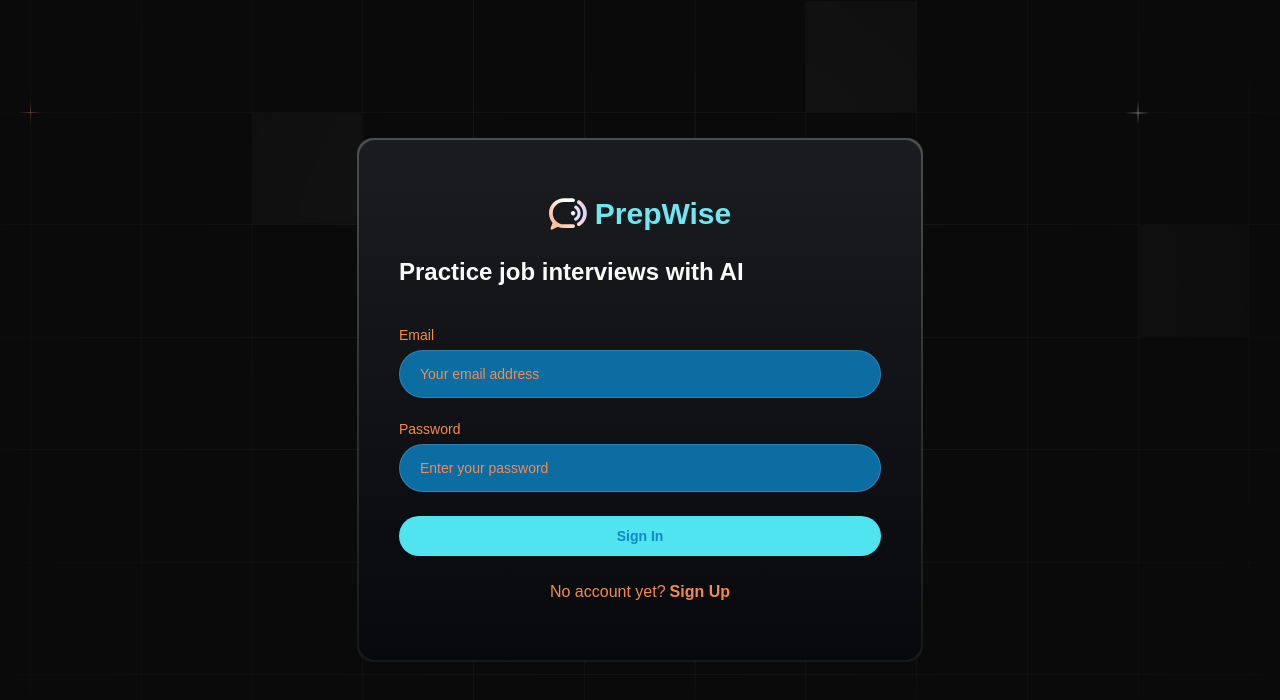
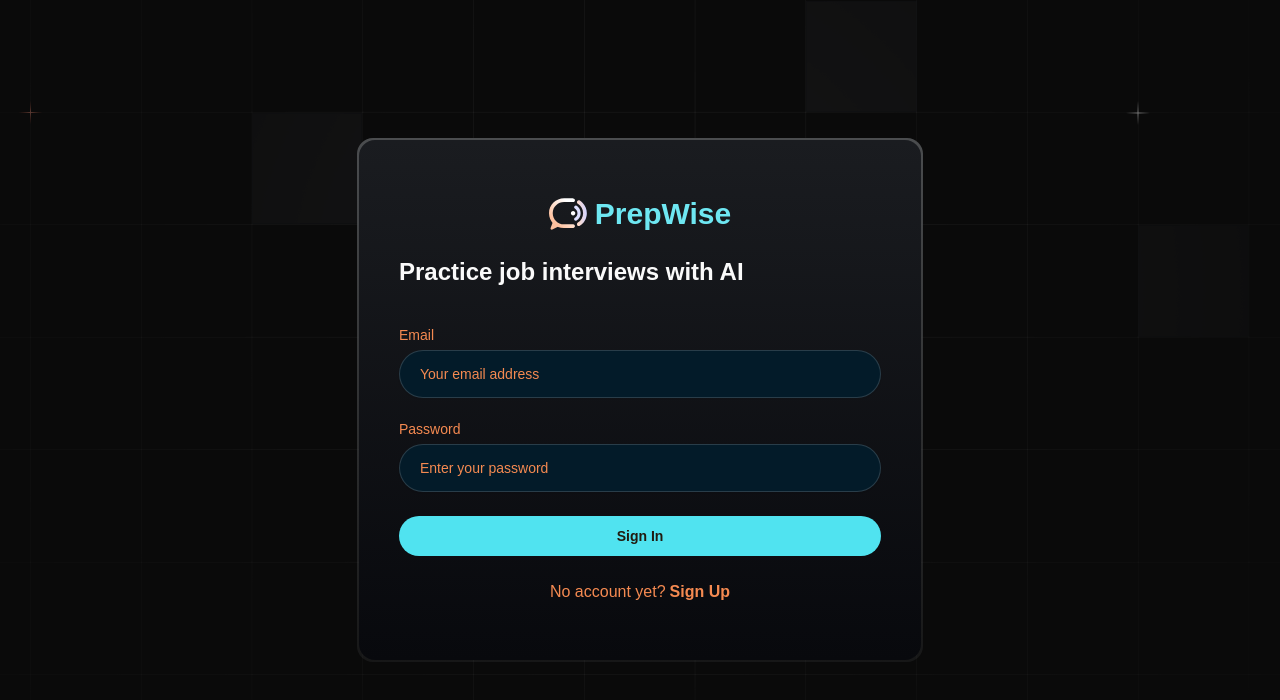
Before and after one commit to chetansahu25/theinterviewerai, a Next.js app: page /sign-in in a window 1280 px wide. Shown: the top 700 px of the page. Built offline with nearby package versions, Linux system fonts and the light colour scheme; no server answers; a web font is replaced by a local one.

Commit message:
Update globals.css

```diff
--- a/app/globals.css
+++ b/app/globals.css
@@ -15,12 +15,12 @@
 
   --color-light-100: #F58A51;
   --color-light-400: #F3732F;
-  --color-light-600: #F05D0E;
-  --color-light-800: #CD500C;
+  --color-light-600: #FAF5F5;
+  --color-light-800: #66C3F4;
 
-  --color-dark-100: #0E89CB;
-  --color-dark-200: #0B6DA2;
-  --color-dark-300: #08527A;
+  --color-dark-100: #211B10;
+  --color-dark-200: #031B29;
+  --color-dark-300: #021012;
 
   --font-mona-sans: "Mona Sans", sans-serif;
 
```
